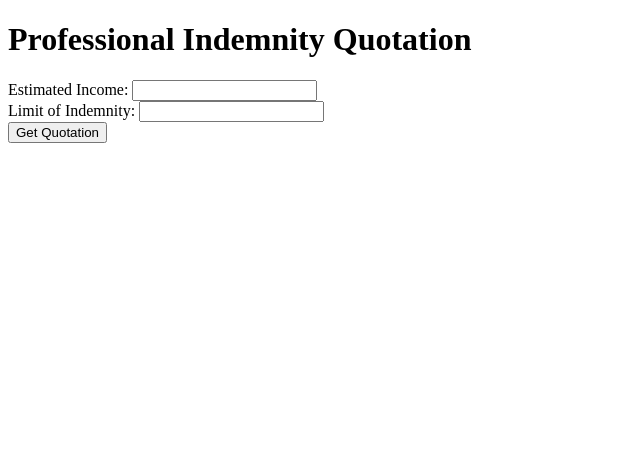
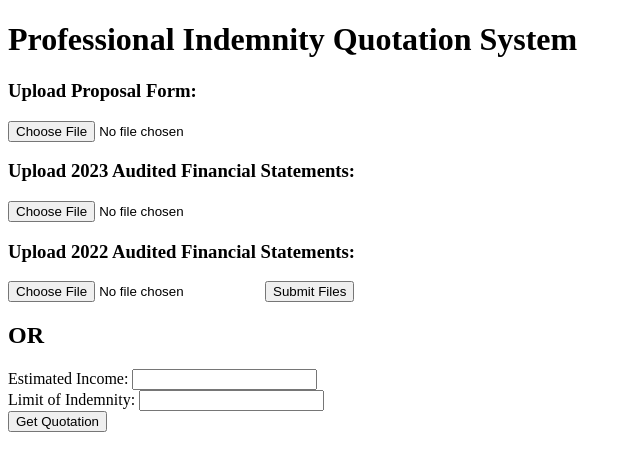
Before and after one commit to vutagwa/kENYA-Re-Hackathon, a Flask app: page / in a window 1280 px wide. Shown: the top 471 px of the page, without its empty margins (0-640 px from the left). Run offline with Flask 3, Linux system fonts and the light colour scheme; parts of the project's set-up code (start-up, migrations or seed data) failed here and were passed over.

Commit message:
initial commit

```diff
--- a/app.py
+++ b/app.py
@@ -1,15 +1,19 @@
-from flask import Flask, request, render_template, jsonify
+from flask import Flask, request, jsonify, render_template
+import os
 import pandas as pd
-import numpy as np
-import nltk
+from ocr_module import extract_text_from_pdf
+from data_processing import process_rating_guide, process_proposal_form, process_financial_statements, combine_data
+from ai_module import generate_quote
+from pdf_generation import generate_pdf
 
 app = Flask(__name__)
 
-# Load data (you can enhance this with actual data processing)
+# Load the rating guide once at the start
 try:
-    rating_guide = pd.read_excel('data/pi_rating_guide.xlsx')
+    rating_guide = process_rating_guide('dataSets/PI - Rating guide.xlsx')
 except Exception as e:
     print(f"Error loading rating guide data: {e}")
+    rating_guide = None
 
 @app.route('/')
 def index():
@@ -17,32 +21,48 @@ def index():
 
 @app.route('/submit', methods=['POST'])
 def submit():
-    # Extract data from the form
-    data = request.form.to_dict()
+    # Check if files were uploaded
+    if 'proposal' not in request.files or 'fs_2023' not in request.files or 'fs_2022' not in request.files:
+        return jsonify({'error': 'Missing file(s)'}), 400
 
-    # Validate user input
+    # Save uploaded files
+    proposal_file = request.files['proposal']
+    fs_2023_file = request.files['fs_2023']
+    fs_2022_file = request.files['fs_2022']
+
     try:
-        estimated_income = float(data['estimated_income'])
-        limit_of_indemnity = float(data['limit_of_indemnity'])
-    except ValueError:
-        return jsonify({'error': 'Invalid input'}), 400
+        # Extract text from files
+        proposal_text = extract_text_from_pdf(proposal_file)
+        fs_2023_text = extract_text_from_pdf(fs_2023_file)
+        fs_2022_text = extract_text_from_pdf(fs_2022_file)
 
-    # Process the data
-    try:
-        quotation = generate_quotation(data)
-        return jsonify(quotation)
+        # Process data
+        proposal_data = process_proposal_form(proposal_text)
+        financial_data_2023 = process_financial_statements(fs_2023_text)
+        financial_data_2022 = process_financial_statements(fs_2022_text)
+
+        # Combine all data
+        combined_data = combine_data(proposal_data, financial_data_2023)
+        combined_data = combine_data(combined_data, financial_data_2022)
+
+        # Generate quote
+        premium = generate_quote(combined_data, rating_guide)
+
+        # Prepare response
+        response = {
+            'premium': premium,
+            'details': 'Your estimated premium has been calculated based on provided data.'
+        }
+
+        # Generate PDF
+        generate_pdf(response, f"quote.pdf")
+
+        return jsonify(response)
+
+    except ValueError as ve:
+        return jsonify({'error': str(ve)}), 400
     except Exception as e:
-        return jsonify({'error': 'An error occurred'}), 500
-
-def generate_quotation(data):
-    estimated_income = float(data['estimated_income'])
-    limit_of_indemnity = float(data['limit_of_indemnity'])
-    premium = (estimated_income * 0.01) + (limit_of_indemnity * 0.005)
-
-    return {
-        'premium': round(premium, 2),
-        'details': 'Your estimated premium has been calculated.'
-    }
+        return jsonify({'error': 'An error occurred: ' + str(e)}), 500
 
 if __name__ == '__main__':
     app.run(debug=False)
--- a/templates/index.html
+++ b/templates/index.html
@@ -3,10 +3,26 @@
 <head>
     <meta charset="UTF-8">
     <meta name="viewport" content="width=device-width, initial-scale=1.0">
-    <title>PI Quotation</title>
+    <title>Professional Indemnity Quotation</title>
 </head>
 <body>
-    <h1>Professional Indemnity Quotation</h1>
+    <h1>Professional Indemnity Quotation System</h1>
+
+    <form id="upload-form" enctype="multipart/form-data">
+        <h3>Upload Proposal Form:</h3>
+        <input type="file" name="proposal" required>
+
+        <h3>Upload 2023 Audited Financial Statements:</h3>
+        <input type="file" name="fs_2023" required>
+
+        <h3>Upload 2022 Audited Financial Statements:</h3>
+        <input type="file" name="fs_2022" required>
+
+        <button type="submit">Submit Files</button>
+    </form>
+
+    <h2>OR</h2>
+
     <form id="quotationForm">
         <label for="estimated_income">Estimated Income:</label>
         <input type="text" name="estimated_income" required><br>
@@ -20,10 +36,21 @@
     <div id="result"></div>
 
     <script>
+        document.getElementById('upload-form').onsubmit = async function(event) {
+            event.preventDefault();
+            const formData = new FormData(this);
+            const response = await fetch('/submit', {
+                method: 'POST',
+                body: formData
+            });
+            const result = await response.json();
+            document.getElementById('result').innerText = `Premium: ${result.premium}\nDetails: ${result.details}`;
+        };
+
         document.getElementById('quotationForm').onsubmit = async function(event) {
             event.preventDefault();
             const formData = new FormData(this);
-            const response = await fetch('/submit', {
+            const response = await fetch('/submit-manual', {
                 method: 'POST',
                 body: formData
             });
```
Also changed, not shown: ai_module.py (+11 -0 lines), data_processing.py (+28 -0 lines), requirements.txt (+25 -0 lines).
